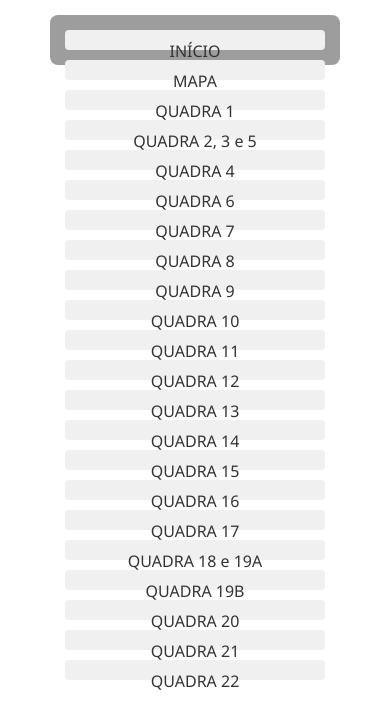
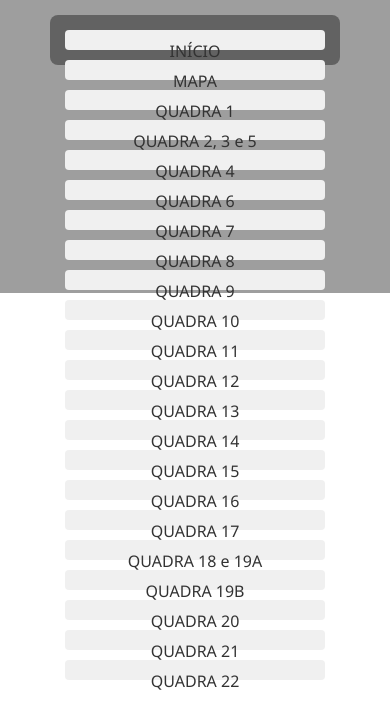
Before and after one commit to RenanMestre/congcolinas, a plain HTML site: page index.html in a window 390 px wide. Drawn offline with Linux system fonts and the light colour scheme; the site is published under a folder, as on GitHub Pages, so addresses that start at the root find nothing.

Commit message:
Add files via upload

```diff
--- a/inicio.css
+++ b/inicio.css
@@ -8,7 +8,7 @@
 html, body {
     height: 100%;
     font-family: 'Arial', sans-serif;
-    background-image: url(/img/background.png);
+    background-image: url(./img/background.png);
     background-repeat: none;
     background-size: cover;
     color: #0c0200;
--- a/style.css
+++ b/style.css
@@ -10,7 +10,7 @@ body {
   justify-content: center;
   align-items: center;
   min-height: 5vh;
-  background-image: url(/img/background.png);
+  background-image: url(./img/background.png);
   background-size: cover;
   background-repeat: no-repeat;
 }
@@ -106,7 +106,7 @@ nav a:nth-child(9):hover~span {
 
   body {
     background-repeat: none;
-    background-image: url(/img/background\ principal.png);
+    background-image: url(./img/background\ principal.png);
     background-size: cover; /* Altera para mostrar a imagem inteira sem cortar em telas menores */
     margin: 0;
     padding: 0;
```
